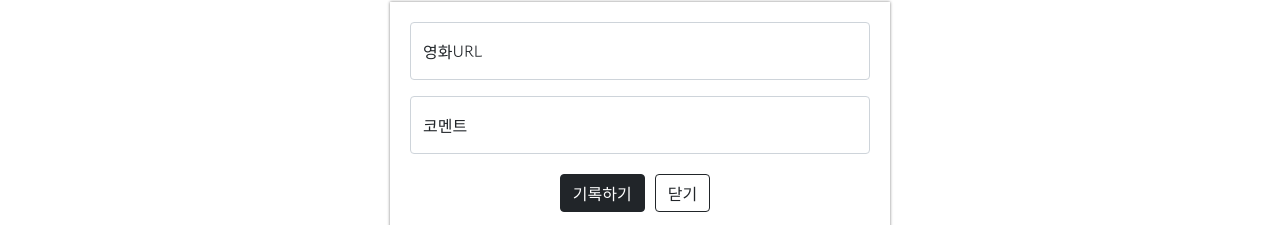
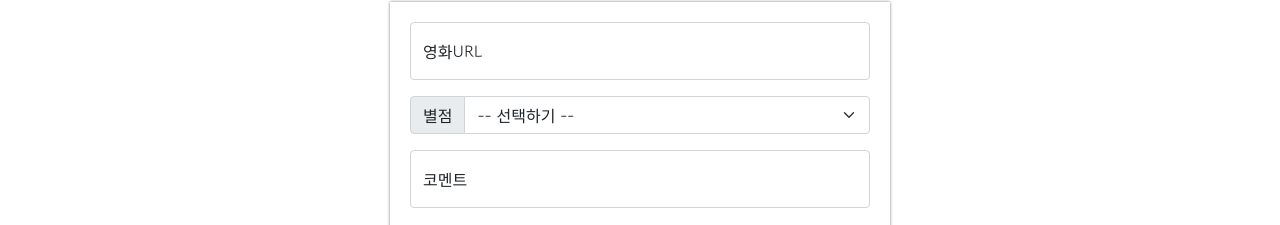
Before and after one commit to jeongmi1030/mypage, a plain HTML site: page index.html in a window 1280 px wide. Shown: the part 268-493 px from the top of the page. Drawn offline with nearby package versions, Linux system fonts and the light colour scheme.

Commit message:
index.html

```diff
--- a/index.html
+++ b/index.html
@@ -12,7 +12,7 @@
         integrity="sha384-MrcW6ZMFYlzcLA8Nl+NtUVF0sA7MsXsP1UyJoMp4YLEuNSfAP+JcXn/tWtIaxVXM"
         crossorigin="anonymous"></script>
 
-    <title>스파르타코딩클럽 | 부트스트랩 연습하기</title>
+    <title>정미의페이지</title>
     <style>
         @import url('https://fonts.googleapis.com/css2?family=Gowun+Dodum&display=swap');
 
@@ -96,6 +96,17 @@
             <input type="email" class="form-control" id="floatingInput" placeholder="name@example.com">
             <label for="floatingInput">영화URL</label>
         </div>
+        <div class="input-group mb-3">
+            <label class="input-group-text" for="inputGroupSelect01">별점</label>
+            <select class="form-select" id="inputGroupSelect01">
+              <option selected>-- 선택하기 --</option>
+              <option value="1">⭐</option>
+              <option value="2">⭐⭐</option>
+              <option value="3">⭐⭐⭐</option>
+              <option value="4">⭐⭐⭐⭐</option>
+              <option value="5">⭐⭐⭐⭐⭐</option>
+            </select>
+          </div>
         <div class="form-floating">
             <input type="password" class="form-control" id="floatingPassword" placeholder="Password">
             <label for="floatingPassword">코멘트</label>
```
